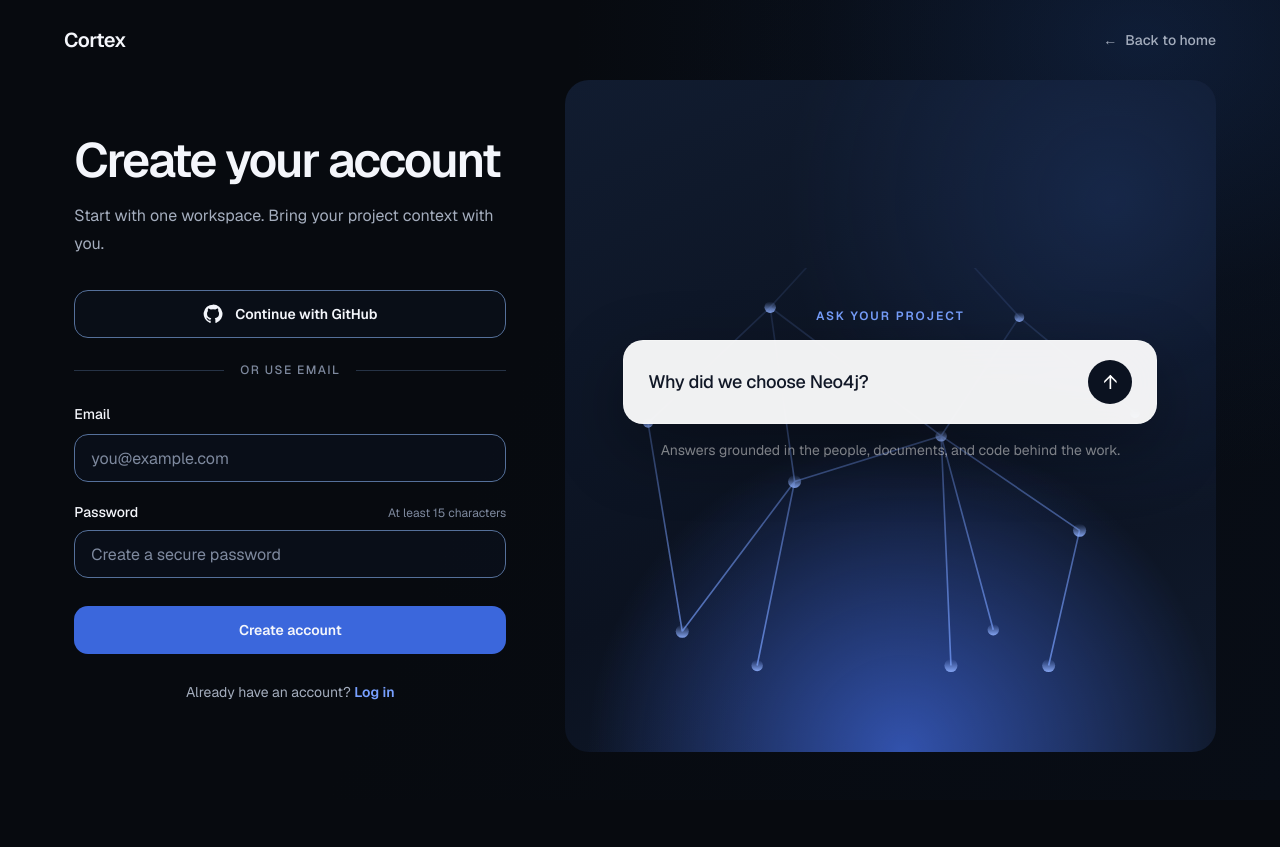
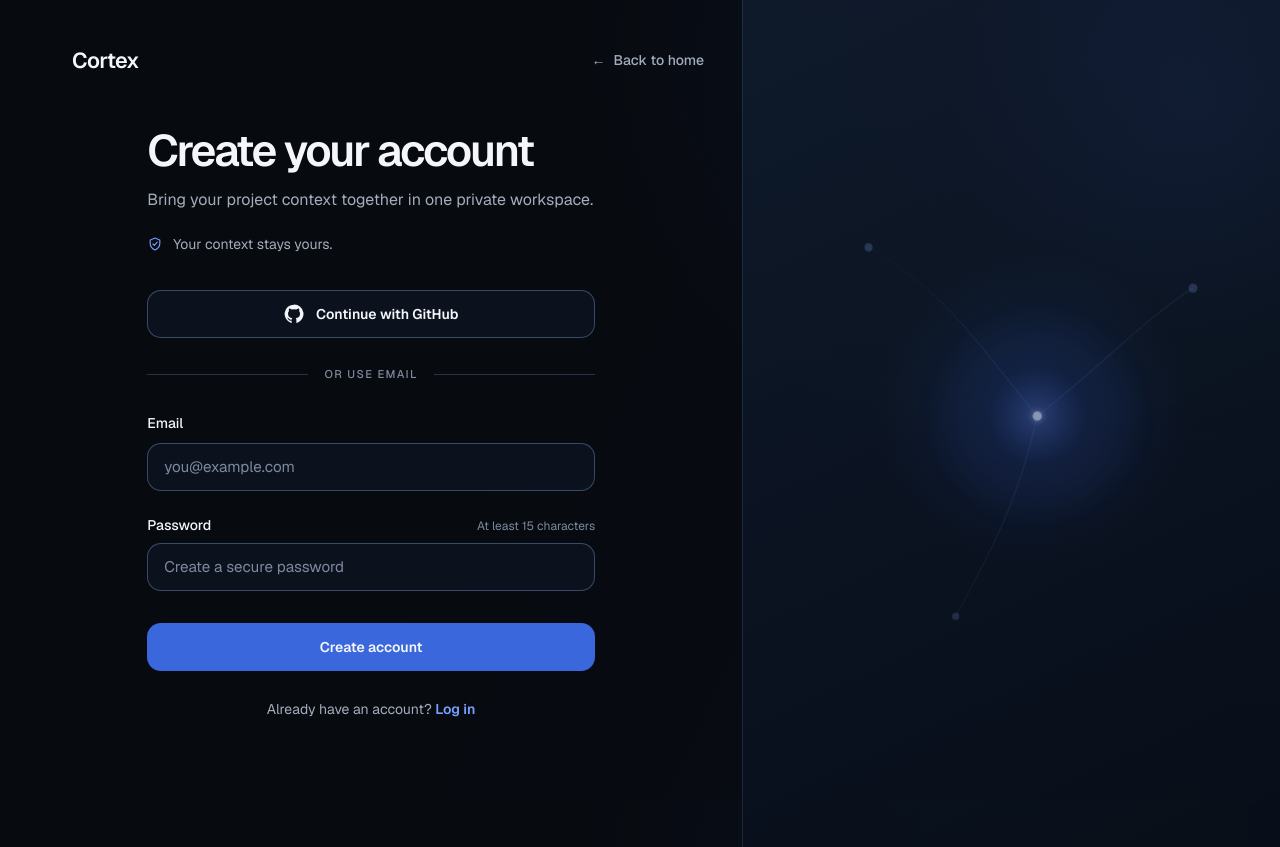
Before and after one commit to AshwathSingh/cortex, a Next.js app in the folder apps/web/: page /signup in a window 1280 px wide. Before the commit the page ends 800 px from the top, so only its background shows below. Built offline with nearby package versions, Linux system fonts and the light colour scheme.

Commit message:
Redesign signup experience

```diff
--- a/apps/web/src/app/globals.css
+++ b/apps/web/src/app/globals.css
@@ -71,6 +71,23 @@ body {
   color: var(--cortex-text);
 }
 
+@keyframes cortex-network-breathe {
+  0%,
+  100% {
+    opacity: 0.7;
+    transform: scale(0.985);
+  }
+  50% {
+    opacity: 0.92;
+    transform: scale(1.015);
+  }
+}
+
+.auth-network-breathe {
+  animation: cortex-network-breathe 12s ease-in-out infinite;
+  transform-origin: center;
+}
+
 @media (prefers-reduced-motion: reduce) {
   *,
   *::before,
--- a/apps/web/src/components/auth/auth-product-preview.tsx
+++ b/apps/web/src/components/auth/auth-product-preview.tsx
@@ -1,77 +1,56 @@
-/**
- * Signup product-trailer template: a Cortex prompt floating above a project
- * knowledge graph, previewing how questions connect to underlying context.
- */
+/** A soft, low-contrast network that quietly suggests connected project memory. */
 export function AuthProductPreview() {
   return (
     <section
       aria-labelledby="product-preview-heading"
-      className="relative hidden min-h-[42rem] overflow-hidden rounded-[1.5rem] bg-[radial-gradient(circle_at_52%_100%,rgb(64_105_224/72%),transparent_42%),radial-gradient(circle_at_84%_18%,rgb(42_76_145/32%),transparent_42%),linear-gradient(155deg,#111c30_0%,#0b1220_58%,#101a2d_100%)] lg:block"
+      className="relative hidden min-h-screen overflow-hidden border-l border-border/25 bg-[linear-gradient(155deg,rgb(15_26_44/94%),rgb(8_14_24/98%))] lg:block"
     >
       <h2 id="product-preview-heading" className="sr-only">
-        Ask Cortex about your connected project
+        Cortex keeps project context connected
       </h2>
+
+      <div className="absolute inset-0 bg-[radial-gradient(circle_at_54%_48%,rgb(59_103_220/14%),transparent_30%),radial-gradient(circle_at_84%_12%,rgb(59_103_220/7%),transparent_28%)]" />
 
       <svg
         aria-hidden="true"
-        viewBox="0 0 800 760"
-        preserveAspectRatio="xMidYMax slice"
-        className="absolute inset-x-0 bottom-0 h-[72%] w-full"
+        viewBox="0 0 720 900"
+        preserveAspectRatio="xMidYMid slice"
+        className="auth-network-breathe absolute inset-0 size-full"
         fill="none"
       >
         <defs>
-          <linearGradient id="graph-fade" x1="0" y1="0" x2="0" y2="1">
-            <stop offset="0%" stopColor="#78a0ff" stopOpacity="0" />
-            <stop offset="32%" stopColor="#78a0ff" stopOpacity="0.16" />
-            <stop offset="100%" stopColor="#78a0ff" stopOpacity="0.72" />
+          <linearGradient id="calm-link" x1="210" y1="230" x2="540" y2="670" gradientUnits="userSpaceOnUse">
+            <stop stopColor="#78a0ff" stopOpacity="0.04" />
+            <stop offset="0.5" stopColor="#78a0ff" stopOpacity="0.18" />
+            <stop offset="1" stopColor="#78a0ff" stopOpacity="0.03" />
           </linearGradient>
-          <linearGradient id="node-fade" x1="0" y1="0" x2="0" y2="1">
-            <stop offset="0%" stopColor="#8eb0ff" stopOpacity="0" />
-            <stop offset="35%" stopColor="#8eb0ff" stopOpacity="0.28" />
-            <stop offset="100%" stopColor="#8eb0ff" stopOpacity="0.9" />
-          </linearGradient>
+          <radialGradient id="calm-core">
+            <stop stopColor="#a9beff" stopOpacity="0.82" />
+            <stop offset="0.2" stopColor="#6488ec" stopOpacity="0.42" />
+            <stop offset="1" stopColor="#3b67dc" stopOpacity="0" />
+          </radialGradient>
+          <filter id="calm-blur" x="-200%" y="-200%" width="500%" height="500%">
+            <feGaussianBlur stdDeviation="18" />
+          </filter>
         </defs>
+
         <path
-          d="M400 52 252 214 102 356M400 52l158 174 142 118M252 214l30 214-138 184M252 214l210 158M558 226l-96 146 64 238M282 428l180-56 170 116M282 428l-46 226M462 372l12 282M632 488l-38 166M102 356l42 256"
-          stroke="url(#graph-fade)"
-          strokeWidth="2"
+          d="M206 260C290 308 322 362 388 442M388 442c74-58 112-102 168-138M388 442c-20 92-52 150-88 216"
+          stroke="url(#calm-link)"
+          strokeLinecap="round"
+          strokeWidth="1.2"
         />
-        <g fill="url(#node-fade)">
-          <circle cx="400" cy="52" r="5" />
-          <circle cx="252" cy="214" r="7" />
-          <circle cx="558" cy="226" r="6" />
-          <circle cx="102" cy="356" r="6" />
-          <circle cx="282" cy="428" r="8" />
-          <circle cx="462" cy="372" r="7" />
-          <circle cx="700" cy="344" r="6" />
-          <circle cx="632" cy="488" r="8" />
-          <circle cx="144" cy="612" r="8" />
-          <circle cx="236" cy="654" r="7" />
-          <circle cx="474" cy="654" r="8" />
-          <circle cx="526" cy="610" r="7" />
-          <circle cx="594" cy="654" r="8" />
+
+        <circle cx="388" cy="442" r="104" fill="#3b67dc" opacity="0.1" filter="url(#calm-blur)" />
+        <circle cx="388" cy="442" r="54" fill="url(#calm-core)" opacity="0.72" />
+
+        <g fill="#8dabff">
+          <circle cx="206" cy="260" r="4.5" fillOpacity="0.32" />
+          <circle cx="556" cy="304" r="5" fillOpacity="0.3" />
+          <circle cx="300" cy="658" r="4" fillOpacity="0.26" />
         </g>
+        <circle cx="388" cy="442" r="5" fill="#dce5ff" fillOpacity="0.75" />
       </svg>
-
-      <div className="absolute inset-x-0 top-[34%] z-10 mx-auto w-[min(82%,38rem)]">
-        <p className="mb-4 text-center text-xs font-semibold uppercase tracking-[0.16em] text-accent-bright">
-          Ask your project
-        </p>
-        <div className="flex min-h-[5.25rem] items-center justify-between gap-5 rounded-[1.25rem] border border-white/25 bg-white/[0.94] px-6 shadow-[0_24px_70px_rgb(0_0_0/32%)] backdrop-blur-xl">
-          <p className="text-lg font-medium tracking-[-0.015em] text-[#111827]">
-            Why did we choose Neo4j?
-          </p>
-          <span
-            aria-hidden="true"
-            className="flex size-11 shrink-0 items-center justify-center rounded-full bg-[#0b1220] text-xl text-white"
-          >
-            ↑
-          </span>
-        </div>
-        <p className="mt-4 text-center text-sm text-white/55">
-          Answers grounded in the people, documents, and code behind the work.
-        </p>
-      </div>
     </section>
   );
 }
--- a/apps/web/src/components/auth/auth-shell.tsx
+++ b/apps/web/src/components/auth/auth-shell.tsx
@@ -14,12 +14,13 @@ type AuthShellProps = {
 export function AuthShell({ children }: AuthShellProps) {
   return (
     <main className="min-h-screen">
-      <div className="mx-auto min-h-screen max-w-[var(--cortex-content-width)]">
-        <header className="flex h-20 items-center justify-between px-[var(--cortex-page-gutter)]">
+      <div className="relative min-h-screen w-full">
+        <header className="absolute inset-x-0 top-0 z-20 mx-auto max-w-[var(--cortex-content-width)] px-[var(--cortex-page-gutter)] pt-5 sm:pt-6">
+          <nav className="-mx-5 flex h-[4.5rem] items-center justify-between gap-4 px-4 sm:px-7 lg:w-[calc(58%+1.25rem)]">
             <Link
               href="/"
               aria-label="Cortex home"
-            className="rounded-md text-xl font-semibold tracking-[-0.025em] text-foreground transition-colors hover:text-accent-bright"
+              className="flex min-h-11 items-center rounded-md text-[1.35rem] font-semibold tracking-[-0.025em] text-foreground transition-colors hover:text-accent-bright"
             >
               Cortex
             </Link>
@@ -30,10 +31,11 @@ export function AuthShell({ children }: AuthShellProps) {
               <span aria-hidden="true">←</span>
               Back to home
             </Link>
+          </nav>
         </header>
 
-        <div className="grid gap-10 px-[var(--cortex-page-gutter)] pb-8 lg:min-h-[calc(100vh-6.5rem)] lg:grid-cols-[minmax(22rem,0.82fr)_minmax(32rem,1.18fr)] lg:items-stretch lg:gap-12">
-          <div className="flex items-center justify-center py-10 lg:py-12">
+        <div className="grid min-h-screen lg:grid-cols-[minmax(0,58fr)_minmax(30rem,42fr)]">
+          <div className="flex items-center justify-center px-6 pb-14 pt-32 sm:px-10 lg:px-16 lg:py-32 xl:px-24">
             {children}
           </div>
           <AuthProductPreview />
--- a/apps/web/src/components/auth/signup-form.tsx
+++ b/apps/web/src/components/auth/signup-form.tsx
@@ -4,7 +4,7 @@ import Link from "next/link";
 import type { FormEvent } from "react";
 
 const fieldClassName =
-  "mt-2 h-12 w-full rounded-control border border-border bg-surface/40 px-4 text-base text-foreground outline-none transition placeholder:text-subtle focus:border-accent-bright focus:ring-2 focus:ring-accent-bright/25";
+  "mt-2 h-12 w-full rounded-control border border-border/60 bg-surface/70 px-4 text-[0.95rem] text-foreground outline-none transition placeholder:text-subtle hover:border-border focus:border-accent-bright focus:ring-2 focus:ring-accent-bright/20";
 
 /**
  * Signup-form template: a concise developer-focused account flow that offers
@@ -16,20 +16,28 @@ export function SignupForm() {
   }
 
   return (
-    <section aria-labelledby="signup-form-heading" className="w-full max-w-[27rem]">
+    <section aria-labelledby="signup-form-heading" className="w-full max-w-[28rem]">
       <h1
         id="signup-form-heading"
-        className="text-[clamp(2.25rem,4vw,3rem)] font-semibold leading-tight tracking-[-0.045em] text-foreground"
+        className="text-[clamp(2.25rem,4vw,2.75rem)] font-semibold leading-[1.05] tracking-[-0.05em] text-foreground"
       >
         Create your account
       </h1>
       <p className="mt-3 text-base leading-7 text-muted">
-        Start with one workspace. Bring your project context with you.
+        Bring your project context together in one private workspace.
+      </p>
+
+      <p className="mt-5 flex items-center gap-2.5 text-sm text-muted">
+        <svg aria-hidden="true" viewBox="0 0 20 20" className="size-4 shrink-0 text-accent-bright" fill="none">
+          <path d="M10 2.5 16 5v4.5c0 3.7-2.4 6.4-6 8-3.6-1.6-6-4.3-6-8V5z" stroke="currentColor" strokeWidth="1.4" />
+          <path d="m7.4 10 1.7 1.7 3.7-4" stroke="currentColor" strokeLinecap="round" strokeLinejoin="round" strokeWidth="1.4" />
+        </svg>
+        Your context stays yours.
       </p>
 
       <button
         type="button"
-        className="mt-8 flex min-h-12 w-full items-center justify-center gap-3 rounded-control border border-border bg-surface/35 px-5 text-sm font-semibold text-foreground transition-colors hover:bg-surface-raised"
+        className="mt-9 flex min-h-12 w-full items-center justify-center gap-3 rounded-control border border-border/60 bg-surface/70 px-5 text-sm font-semibold text-foreground transition-colors hover:border-border hover:bg-surface-raised"
       >
         <svg aria-hidden="true" viewBox="0 0 24 24" className="size-5 fill-current">
           <path d="M12 .75a11.25 11.25 0 0 0-3.56 21.92c.56.1.77-.24.77-.54v-2.1c-3.14.68-3.8-1.33-3.8-1.33-.51-1.3-1.25-1.65-1.25-1.65-1.03-.7.08-.69.08-.69 1.13.08 1.73 1.16 1.73 1.16 1.01 1.73 2.65 1.23 3.3.94.1-.73.39-1.23.72-1.51-2.5-.29-5.13-1.25-5.13-5.56 0-1.23.44-2.23 1.16-3.02-.12-.28-.5-1.43.11-2.98 0 0 .95-.3 3.1 1.15a10.7 10.7 0 0 1 5.64 0c2.15-1.46 3.1-1.15 3.1-1.15.61 1.55.23 2.7.11 2.98.72.79 1.16 1.79 1.16 3.02 0 4.32-2.64 5.26-5.15 5.55.4.35.76 1.04.76 2.1v3.12c0 .3.2.65.78.54A11.25 11.25 0 0 0 12 .75Z" />
@@ -37,16 +45,16 @@ export function SignupForm() {
         Continue with GitHub
       </button>
 
-      <div className="my-6 flex items-center gap-4" aria-hidden="true">
+      <div className="my-7 flex items-center gap-4" aria-hidden="true">
         <span className="h-px flex-1 bg-border/40" />
-        <span className="text-xs font-medium uppercase tracking-[0.12em] text-subtle">
+        <span className="text-[0.7rem] font-medium uppercase tracking-[0.12em] text-subtle">
           or use email
         </span>
         <span className="h-px flex-1 bg-border/40" />
       </div>
 
       <form onSubmit={preventPrototypeSubmission}>
-        <fieldset className="space-y-5">
+        <fieldset className="space-y-6">
           <legend className="sr-only">Account details</legend>
 
           <div>
@@ -91,7 +99,7 @@ export function SignupForm() {
 
         <button
           type="submit"
-          className="mt-7 flex min-h-12 w-full items-center justify-center rounded-control bg-accent px-5 text-sm font-semibold text-foreground transition-colors hover:bg-accent-hover"
+          className="mt-8 flex min-h-12 w-full items-center justify-center rounded-control bg-accent px-5 text-sm font-semibold text-foreground transition-colors hover:bg-accent-hover"
         >
           Create account
         </button>
@@ -99,7 +107,7 @@ export function SignupForm() {
 
       <p className="mt-7 text-center text-sm text-muted">
         Already have an account?{" "}
-        <Link href="/login" className="font-semibold text-accent-bright hover:text-foreground">
+        <Link href="/login" className="font-semibold text-accent-bright transition-colors hover:text-foreground">
           Log in
         </Link>
       </p>
```
Lines whose indentation alone changed are shown as unchanged.
